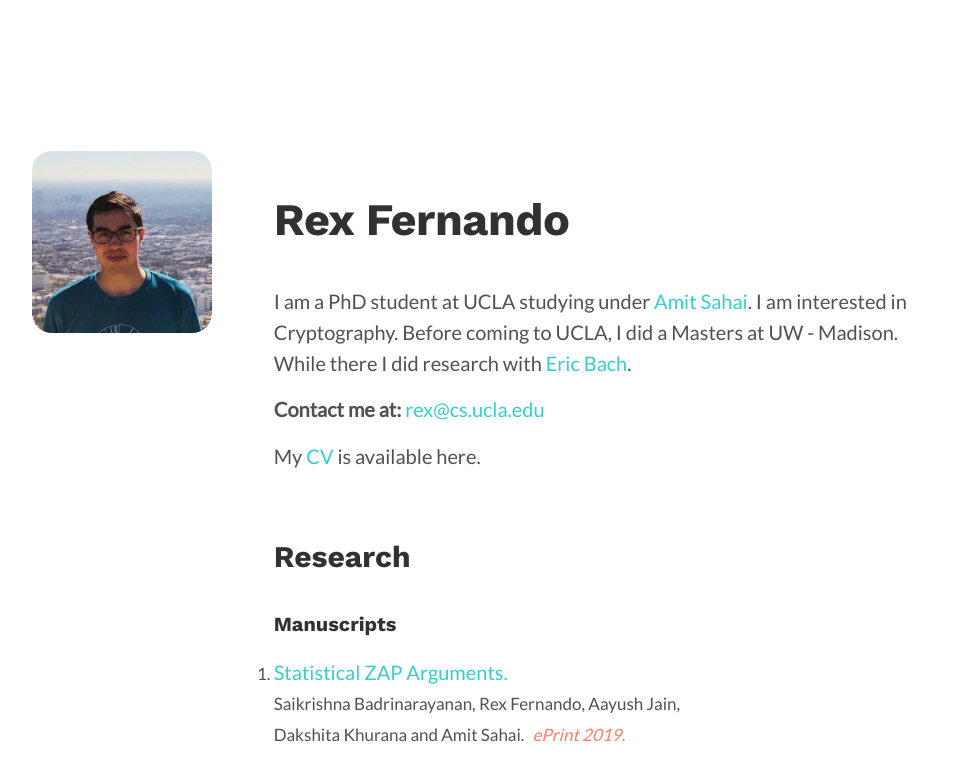
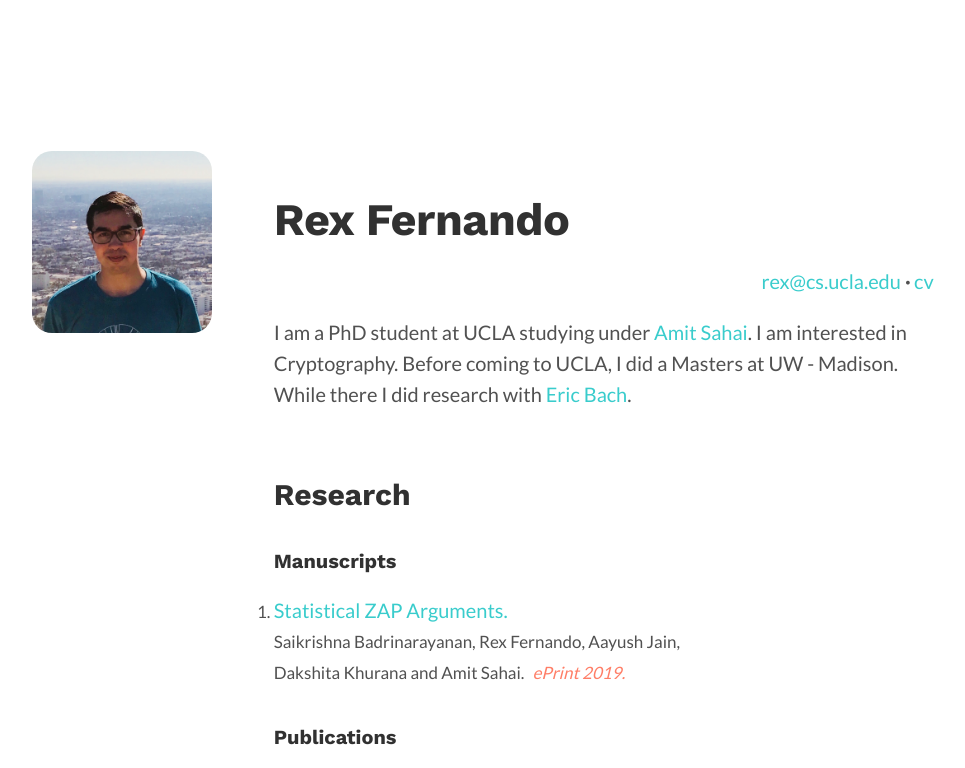
Before and after one commit to rex1fernando/rex1fernando.github.io, a plain HTML site: page index.html in a window 1280 px wide. Shown: the top 768 px of the page, without its empty margins (196-1161 px from the left). Drawn offline with nearby package versions, Linux system fonts and the light colour scheme; a web font is replaced by a local one.

Commit message:
Trying new idea for cv/email

```diff
--- a/index.html
+++ b/index.html
@@ -30,9 +30,12 @@
     </div>
     <div class="content">
       <h1>Rex Fernando</h1>
+      <p style="text-align: right;margin-top: -1rem;align-content: right;margin-bottom: 1rem;">
+      <span id="email">
+        <a href="mailto:rex@cs.ucla.edu">rex@cs.ucla.edu</a>&nbsp;&#183;&nbsp;<a href="cv.pdf">cv</a>
+      </span>
+      </p>
       <p>I am a PhD student at UCLA studying under <a href="http://www.cs.ucla.edu/~sahai/">Amit Sahai</a>. I am interested in Cryptography. Before coming to UCLA, I did a Masters at UW - Madison. While there I did research with <a href="http://pages.cs.wisc.edu/~bach/">Eric Bach</a>.</p>
-      <p><span id="email">Contact me at: <a href="mailto:rex@cs.ucla.edu">rex@cs.ucla.edu</a></span></p>
-      <p>My <a href="cv.pdf">CV</a> is available here.</p>
 
       <h2>Research</h2>
 
```
Also changed, not shown: remote_server.txt (added).
